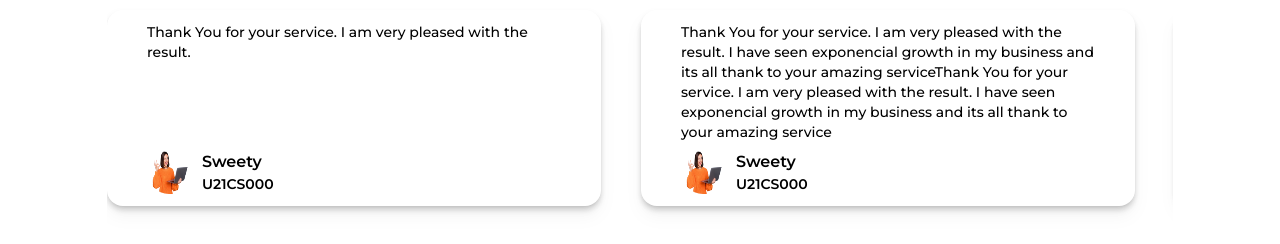
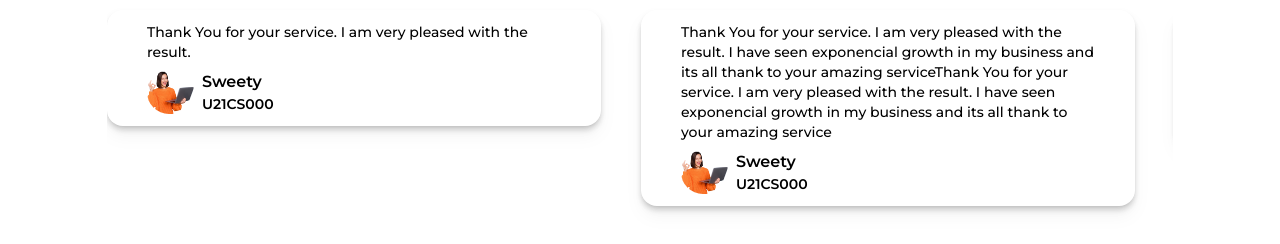
Before and after one commit to ujjwalkirti/helping-you-through, a Next.js app: page / in a window 1280 px wide. Shown: the part 2473-2717 px from the top of the page. Built offline with nearby package versions, Linux system fonts and the light colour scheme.

Commit message:
testimonial :updated

```diff
--- a/src/components/Landing Page/Testimonials.tsx
+++ b/src/components/Landing Page/Testimonials.tsx
@@ -12,7 +12,7 @@ const Testimonials = () => {
   const testimonials = TestimonialData.map((el) => (
     <div
       key={el.id}
-      className=" bg-white dark:bg-[#20B15A]  p-3 rounded-2xl shadow-md drop-shadow-lg h-full flex flex-col justify-between text-black dark:text-[white] "
+      className=" bg-white dark:bg-[#20B15A]  p-3 rounded-2xl shadow-md drop-shadow-lg  flex flex-col justify-between text-black dark:text-[white] "
     >
       <div>
         <p className="px-7 text-sm font-medium">{el.review}</p>
@@ -24,7 +24,7 @@ const Testimonials = () => {
           alt="Remy Sharp"
           src="/assests/lady.png" //{el.imageurl}
           // edher next.config.js me change karne kah raha
-          className="mr-2 rounded-full"
+          className="mr-2 rounded-full object-cover"
         />
         <div className=" font-semibold ">
           <p>{el.name}</p>
--- a/src/utils/dummy-data.ts
+++ b/src/utils/dummy-data.ts
@@ -108,7 +108,7 @@ const responsive = {
   desktop: {
     breakpoint: { max: 3000, min: 1024 },
     items: 3,
-    slidesToSlide: 2,
+    slidesToSlide: 1,
   },
   tablet: {
     breakpoint: { max: 1024, min: 612 },
```
